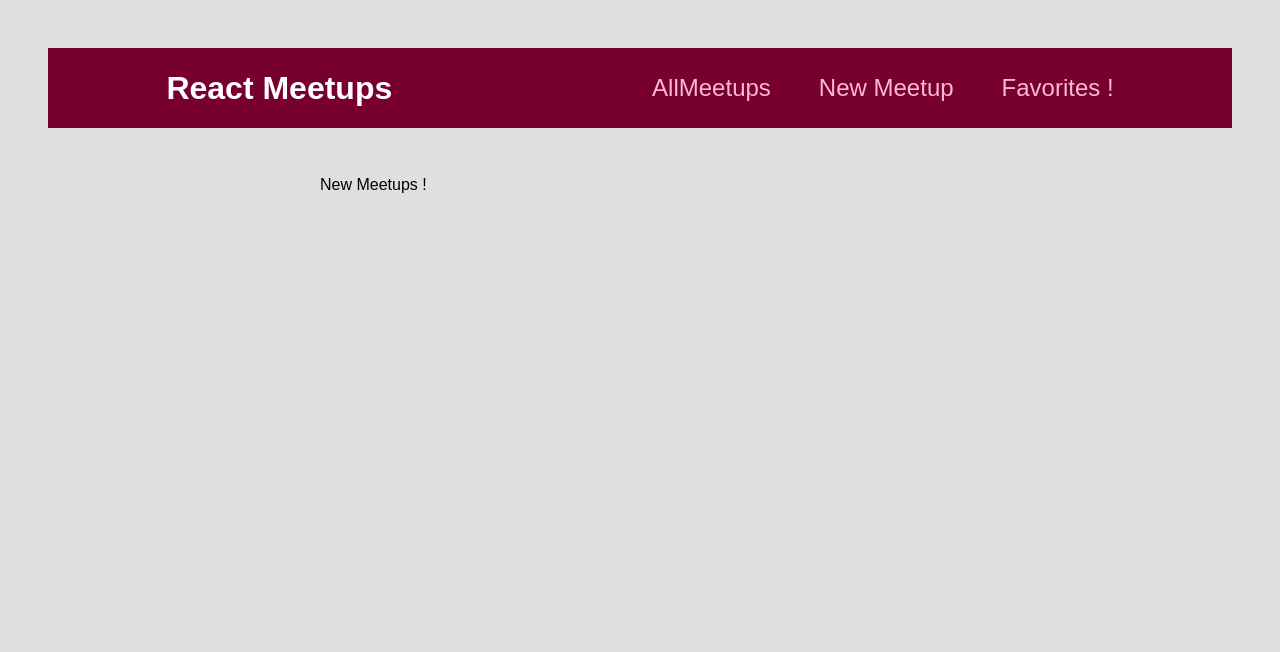
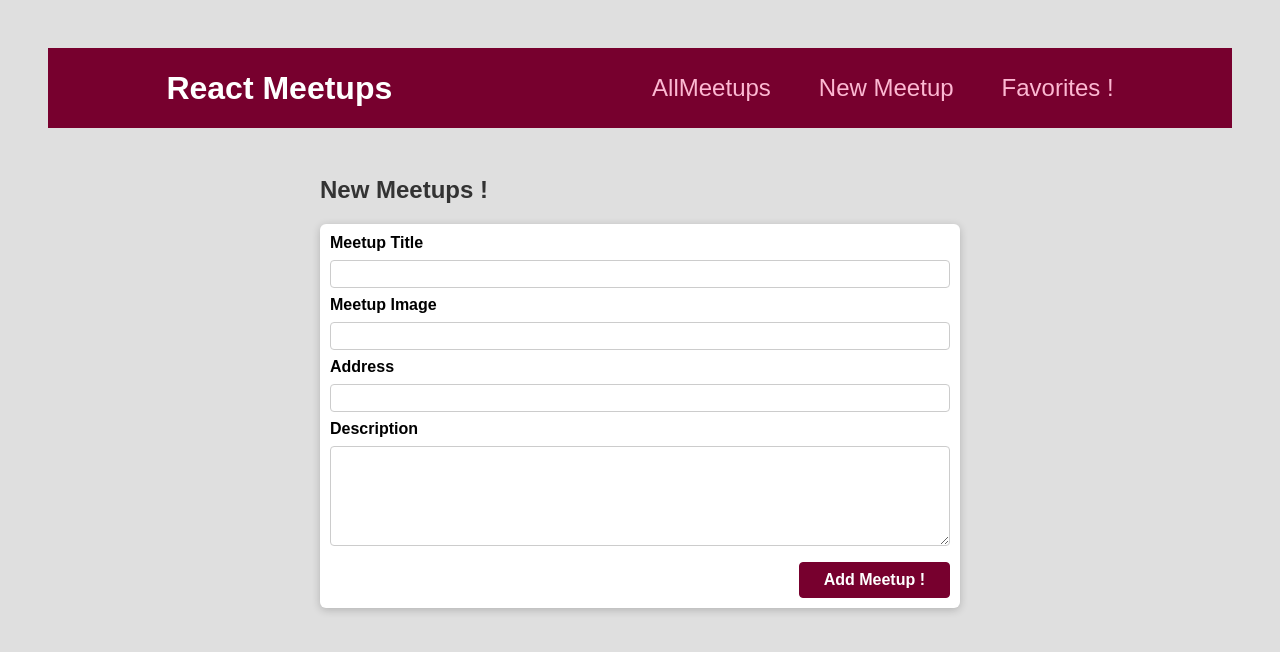
Before and after one commit to 3l-d1abl0/React-Meetup-App, a React (Create React App) app: page /new-meetup in a window 1280 px wide. Shown: the top 652 px of the page. Built offline with nearby package versions, Linux system fonts and the light colour scheme.

Commit message:
added meetup Form

```diff
--- a/src/components/layout/Layout.js
+++ b/src/components/layout/Layout.js
@@ -2,7 +2,7 @@
 import MainNaviagation from './MainNavigation';
 
 function Layout(props){
-    console.log(props);
+
     return (
         <div>
             <MainNaviagation />
--- /dev/null
+++ b/src/components/meetups/NewMeetupForm.js
@@ -0,0 +1,38 @@
+import Card from '../ui/Card';
+import classes from './NewMeetupForm.module.css';
+
+function NewMeetupForm(){
+
+    return (
+    <Card>
+        <form classes={classes.form}>
+            <div className={classes.control}>
+                <label htmlFor='title'>Meetup Title</label>
+                <input type='text' required id='title' />
+            </div>
+
+            <div className={classes.control}>
+                <label htmlFor='title'>Meetup Image</label>
+                <input type='url' required id='image' />
+            </div>
+
+            <div className={classes.control}>
+                <label htmlFor='address'>Address</label>
+                <input type='text' required id='address' />
+            </div>
+
+            <div className={classes.control}>
+                <label htmlFor='description'>Description</label>
+                <textarea id="description" required rows="5"></textarea>
+            </div>
+
+            <div className={classes.actions}>
+                <button>Add Meetup !</button>
+            </div>
+        </form>
+    </Card>
+    );
+}
+
+
+export default NewMeetupForm;
--- /dev/null
+++ b/src/components/meetups/NewMeetupForm.module.css
@@ -0,0 +1,45 @@
+.form {
+    padding: 1rem;
+  }
+
+  .control {
+    margin-bottom: 0.5rem;
+  }
+
+  .control label {
+    display: block;
+    font-weight: bold;
+    margin-bottom: 0.5rem;
+  }
+
+  .control input,
+  .control textarea {
+    display: block;
+    font: inherit;
+    border-radius: 4px;
+    border: 1px solid #ccc;
+    padding: 0.25rem;
+    width: 100%;
+  }
+
+  .actions {
+    margin-top: 1rem;
+    text-align: right;
+  }
+
+  .actions button {
+    font: inherit;
+    cursor: pointer;
+    background-color: #77002e;
+    color: white;
+    padding: 0.5rem 1.5rem;
+    border: 1px solid #77002e;
+    border-radius: 4px;
+    font-weight: bold;
+  }
+
+  .actions button:hover,
+  .actions button:active {
+    background-color: #a50e48;
+    border-color: #a50e48;
+  }
--- a/src/components/ui/Card.js
+++ b/src/components/ui/Card.js
@@ -1,7 +1,6 @@
 import classes from "./Card.module.css";
 
 function Card(props){
-    console.log(props);
     return <div className={classes.card}>{props.children}</div>
 }
 
--- a/src/components/ui/Card.module.css
+++ b/src/components/ui/Card.module.css
@@ -2,4 +2,6 @@
     background-color: white;
     border-radius: 6px;
     box-shadow: 0 2px 8px rgba(0, 0, 0, 0.2);
-  }
+    padding: 10px;
+    margin: 10px 0px;
+}
--- a/src/pages/NewMeetup.js
+++ b/src/pages/NewMeetup.js
@@ -1,6 +1,13 @@
+import NewMeetupForm from '../components/meetups/NewMeetupForm';
+
 function NewMeetupPage(){
 
-    return <div>New Meetups !</div>
+    return (
+        <section>
+            <h1>New Meetups !</h1>
+            <NewMeetupForm />
+        </section>
+    );
 }
 
 
```
